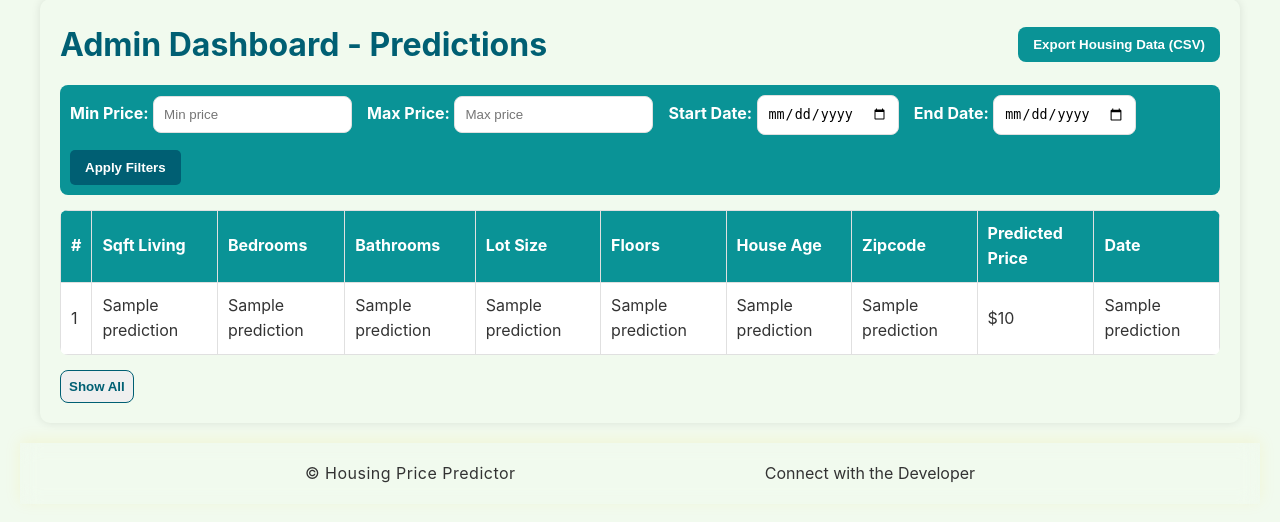
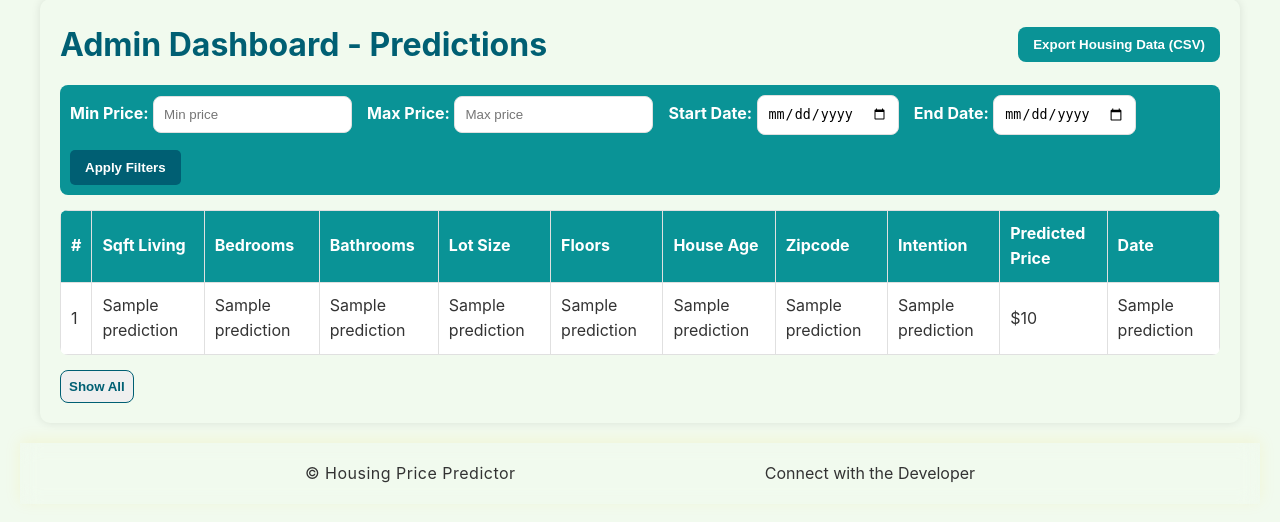
Before and after one commit to Kennedy178/housing_prediction, a Flask app: template app/templates/admin.html in a window 1280 px wide. Shown: the part 205-727 px from the top of the page. Run offline with Flask 3, Linux system fonts and the light colour scheme; the template is opened without the code that fills it: most values are stand-ins (such as "Sample title", 1, 10 or a date in 2020); parts of the project's set-up code (start-up, migrations or seed data) failed here and were passed over.

Commit message:
modified admin table to add intention/buy/sell

```diff
--- a/app/database.py
+++ b/app/database.py
@@ -178,6 +178,8 @@ def get_all_queries():
             id, sqft_living, no_of_bedrooms, no_of_bathrooms, sqft_lot, no_of_floors, house_age, zipcode, purpose, predicted_price, timestamp = row
             nairobi_timestamp = convert_to_nairobi(timestamp)
             results.append((id, sqft_living, no_of_bedrooms, no_of_bathrooms, sqft_lot, no_of_floors, house_age, zipcode, purpose, predicted_price, nairobi_timestamp))
+        print("Fetched Data:", rows)  # Debugging Output to see what's inside
+
         return results
     except Exception as e:
         logging.error("Error retrieving queries: %s", e)
--- a/app/templates/admin.html
+++ b/app/templates/admin.html
@@ -197,6 +197,7 @@
             <th>Floors</th>
             <th>House Age</th>
             <th>Zipcode</th>
+            <th>Intention</th> <!-- Corrected: Purpose Column -->
             <th>Predicted Price</th>
             <th>Date</th>
         </tr>
@@ -205,19 +206,22 @@
         {% for prediction in predictions %}
         <tr>
             <td>{{ loop.index }}</td>
-                <td>{{ prediction[1] }}</td>
-                <td>{{ prediction[2] }}</td>
-                <td>{{ prediction[3] }}</td>
-                <td>{{ prediction[4] }}</td>
-                <td>{{ prediction[5] }}</td>
-                <td>{{ prediction[6] }}</td>
-                <td>{{ prediction[7] }}</td>
-                <td>${{ prediction[8] | int | string }}</td>
-                <td>{{ prediction[9] }}</td>
+            <td>{{ prediction[1] }}</td> <!-- Sqft Living -->
+            <td>{{ prediction[2] }}</td> <!-- Bedrooms -->
+            <td>{{ prediction[3] }}</td> <!-- Bathrooms -->
+            <td>{{ prediction[4] }}</td> <!-- Lot Size -->
+            <td>{{ prediction[5] }}</td> <!-- Floors -->
+            <td>{{ prediction[6] }}</td> <!-- House Age -->
+            <td>{{ prediction[7] }}</td> <!-- Zipcode -->
+            <td>{{ prediction[8] }}</td> <!-- Purpose (Buy/Sell) -->
+            <td>${{ prediction[9] | int | string }}</td> <!-- Predicted Price -->
+            <td>{{ prediction[10] }}</td> <!-- Date -->
         </tr>
         {% endfor %}
     </tbody>
 </table>
+
+
 
     <!-- Show More/Less Button -->
     <button id="toggleEntries" class="toggle-button">Show All</button>
--- a/app/templates/index.html
+++ b/app/templates/index.html
@@ -6,7 +6,7 @@
   <main>
     <!--  -->
     <div class="purpose-selection">
-      <label>Select Purpose:</label>
+      <label>Select Intention:</label>
       <label>
           <input type="radio" name="purpose" value="buy" id="buy-option"> Buying
       </label>
@@ -134,7 +134,7 @@
             <th>Floors</th>
             <th>House Age</th>
             <th>ZIP Code</th>
-            <th>Purpose</th>
+            <th>Intention</th>
             <th>Predicted Price</th>
           </tr>
         </thead>
```
Also changed, not shown: 1 other file. Lines whose indentation alone changed are shown as unchanged.
